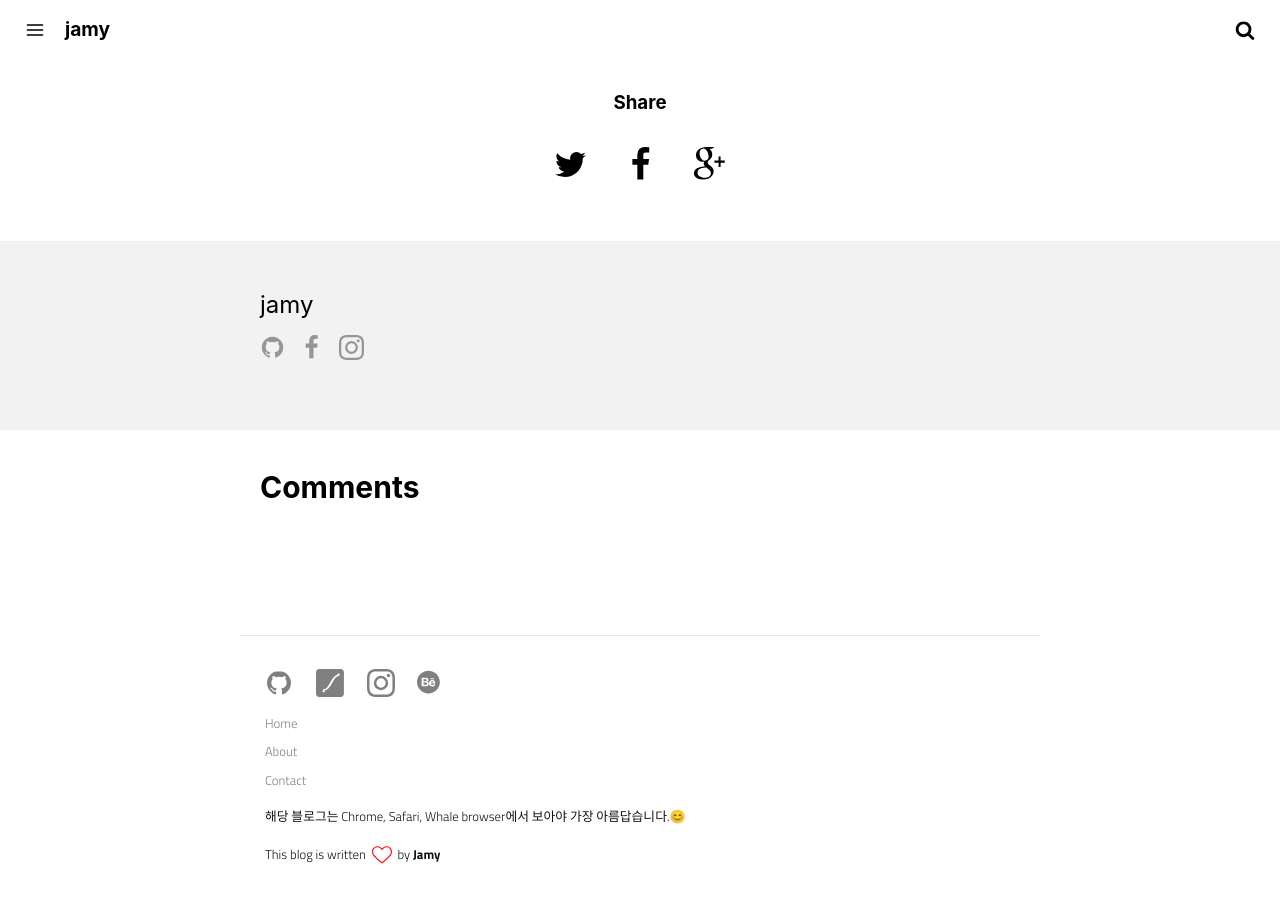
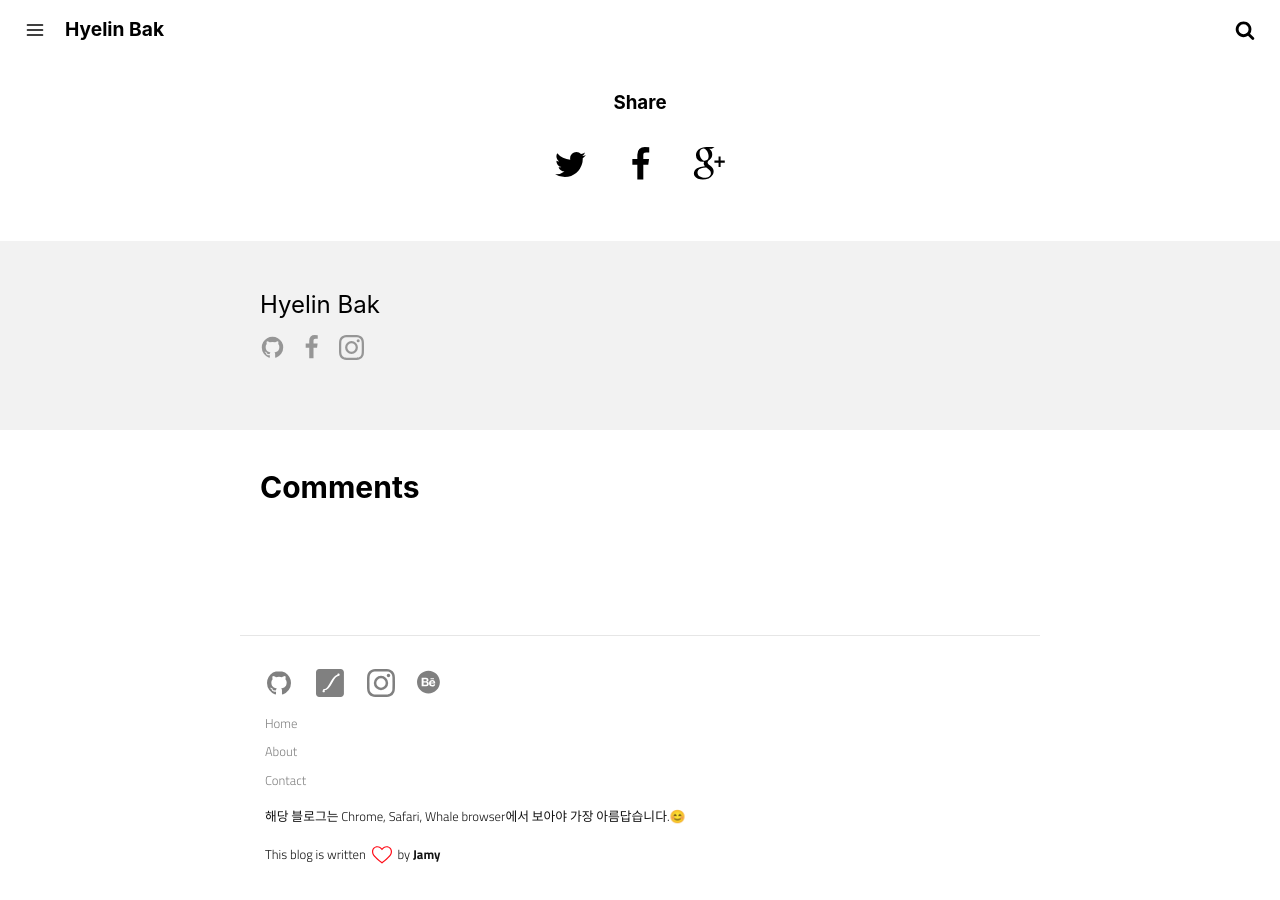
Before and after one commit to crazyjamy/crazyjamy.github.io, a Jekyll site: the page built from _posts/2020-10-02-icon_kids.md, in a window 1280 px wide and 900 px high, scrolled down 2761 px. Built offline with Jekyll 4.4.1, drawn with Linux system fonts in a browser that asks for light colours; comment, search, counter and statistics services are not loaded.

Commit message:
Update _config.yml

```diff
--- a/_config.yml
+++ b/_config.yml
@@ -1,6 +1,6 @@
 
 # Site Settings
-title: JAMY
+title: Hyelin Bak
 email: helllzzzooo@gmail.com
 description: blog
 baseurl:
@@ -8,7 +8,7 @@ url: "https://crazyjamy.github.io/" # the base hostname & protocol for your site
 google_analytics: "G-CSCBG81Y94"
 
 # User Settings
-username: jamy
+username: Hyelin Bak
 user_description: Designer
 disqus_username: disqus_username
 
```
